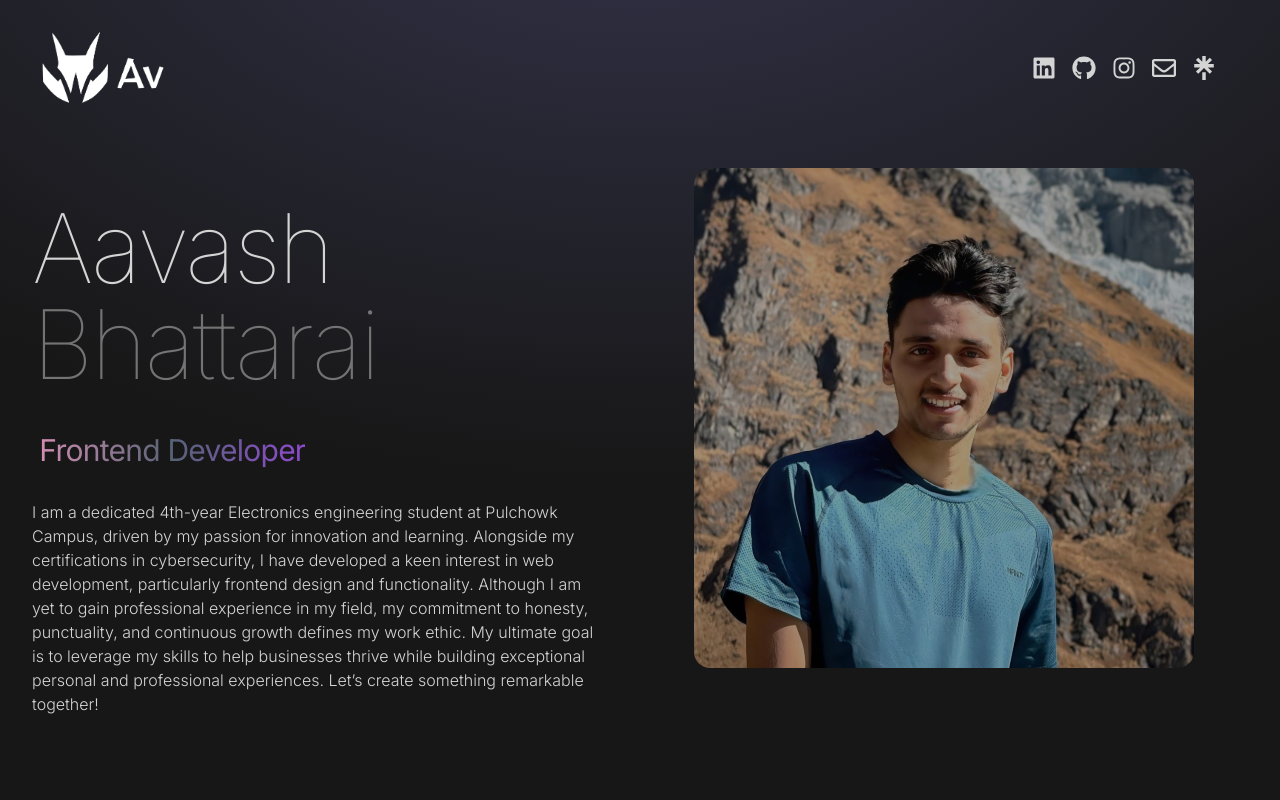
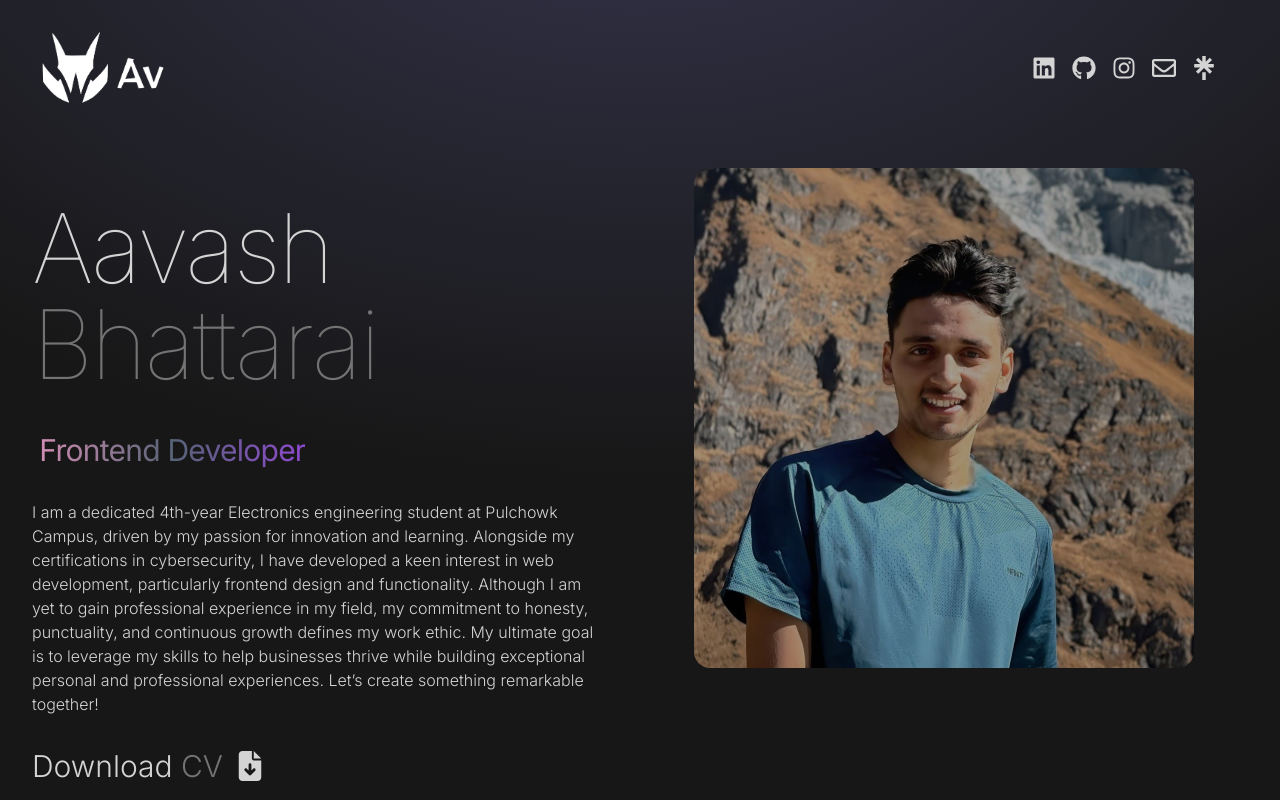
Before and after one commit to Aavash1738/Portfolio_website, a React (Vite) app: page / in a window 1280 px wide. Shown: the top 800 px of the page. Built offline with nearby package versions, Linux system fonts and the light colour scheme.

Commit message:
Added CV, made download available, added motion

```diff
--- a/src/components/Hero.jsx
+++ b/src/components/Hero.jsx
@@ -2,6 +2,7 @@ import React, { useState, useEffect } from "react";
 import { HERO_CONTENT } from "../constants";
 import profilePic from "../assets/profile.jpeg";
 import { motion, AnimatePresence } from "framer-motion";
+import { FaFileArrowDown } from "react-icons/fa6";
 
 const container = (delay) => ({
   hidden: { x: -100, opacity: 0 },
@@ -49,10 +50,42 @@ const Hero = () => {
               variants={container(1)}
               initial="hidden"
               animate="visible"
-              className="my-2 max-w-xl py-6 font-light tracking-lighter"
+              className="mt-2 max-w-xl pt-6 pb-4 font-light tracking-lighter"
             >
               {HERO_CONTENT}
             </motion.p>
+            <motion.div
+              className="max-w-xl py-4 font-light trackin-lighter text-3xl"
+              variants={container(1)}
+              initial="hidden"
+              animate="visible"
+              title="Click here to download CV"
+            >
+              <a href="/cv.pdf" target="_blank">
+                <div className="flex gap-3 justify-center items-center group">
+                  <p className="font-light">
+                    Download <span className="text-neutral-500">CV</span>
+                  </p>
+                  <motion.div
+                    className="flex justify-center items-center"
+                    animate={{
+                      y: ["0%", "-20%", "0%"],
+                      rotate: [0, 10, -10, 0],
+                    }}
+                    transition={{
+                      duration: 0.8,
+                      repeat: Infinity,
+                      repeatType: "loop",
+                      ease: "easeInOut",
+                      delay: 5,
+                      repeatDelay: 5,
+                    }}
+                  >
+                    <FaFileArrowDown className="group-hover:text-[#50be63] " />
+                  </motion.div>
+                </div>
+              </a>
+            </motion.div>
           </div>
         </div>
         <div className="w-full lg:w-1/2 lg:p-8">
```
Also changed, not shown: 1 other file (tests, documents, lock files or other folders).
